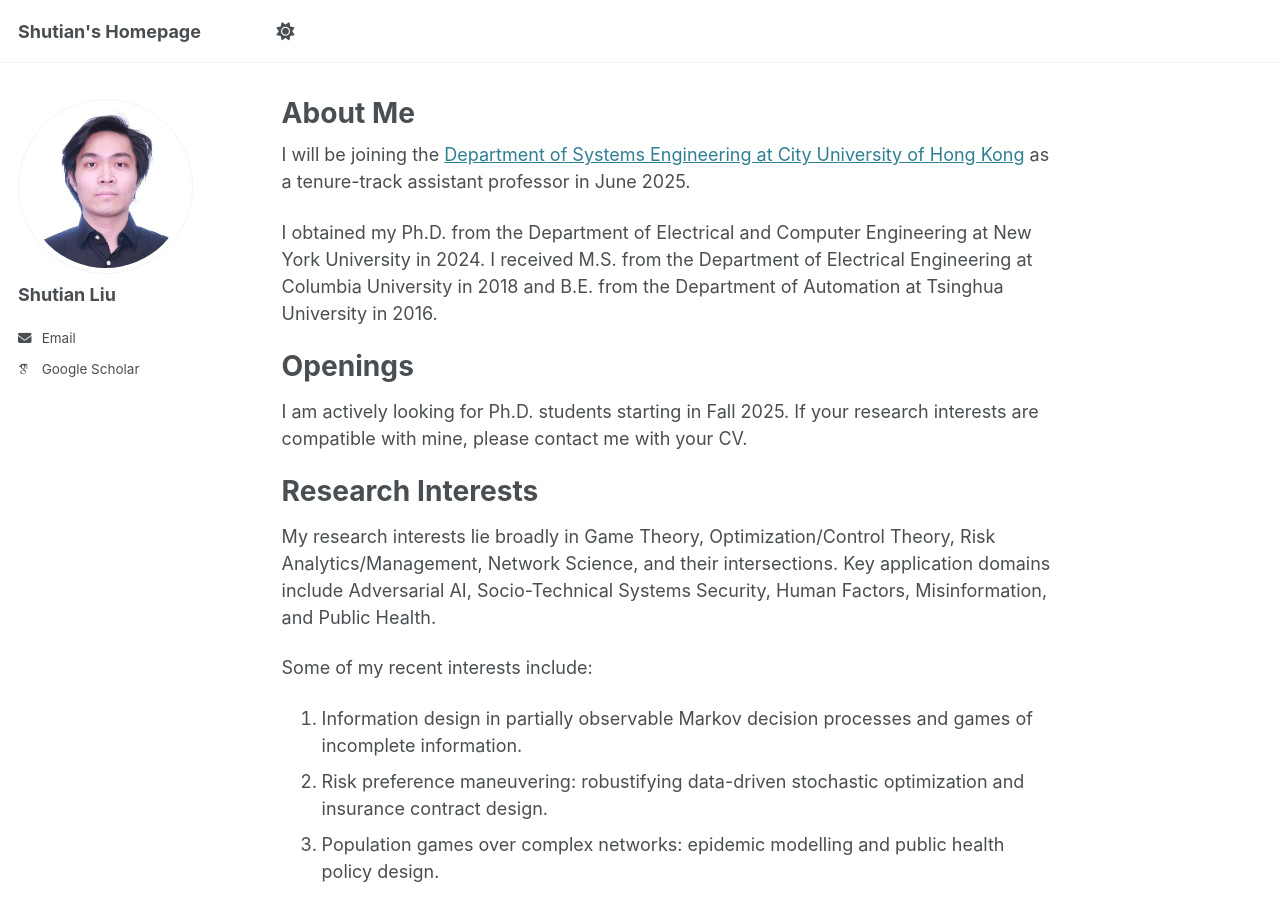
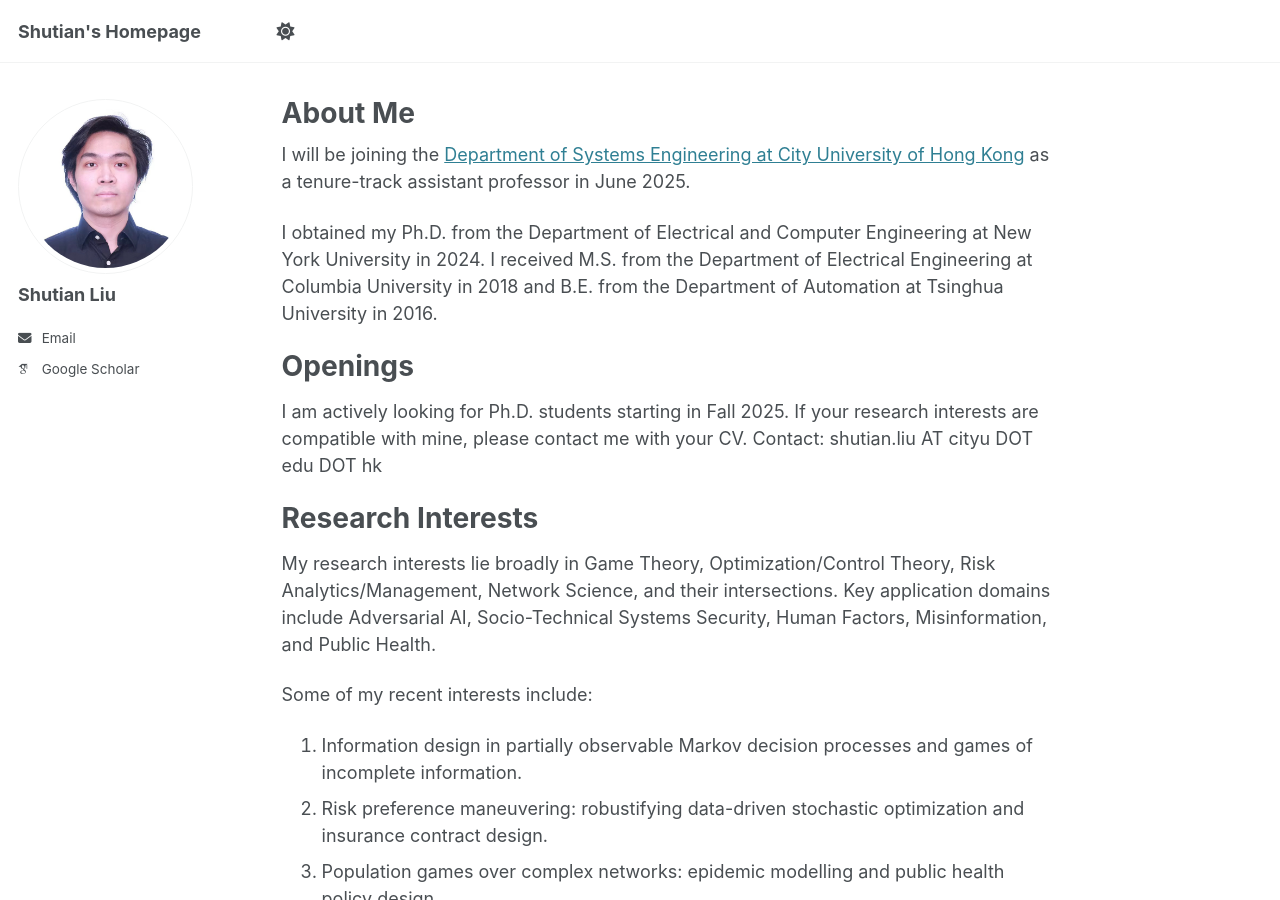
Before and after one commit to ShutianLiu31/shutianliu31.github.io, a Jekyll site: the page built from _pages/about.md, in a window 1280 px wide and 900 px high. Built offline with Jekyll 4.4.1, drawn with Linux system fonts in a browser that asks for light colours; some web fonts are replaced.

Commit message:
Update about.md

```diff
--- a/_pages/about.md
+++ b/_pages/about.md
@@ -13,7 +13,7 @@ I obtained my Ph.D. from the Department of Electrical and Computer Engineering a
 
 Openings
 ======
-I am actively looking for Ph.D. students starting in Fall 2025. If your research interests are compatible with mine, please contact me with your CV.
+I am actively looking for Ph.D. students starting in Fall 2025. If your research interests are compatible with mine, please contact me with your CV. Contact: shutian.liu AT cityu DOT edu DOT hk
 
 Research Interests
 ======
```
